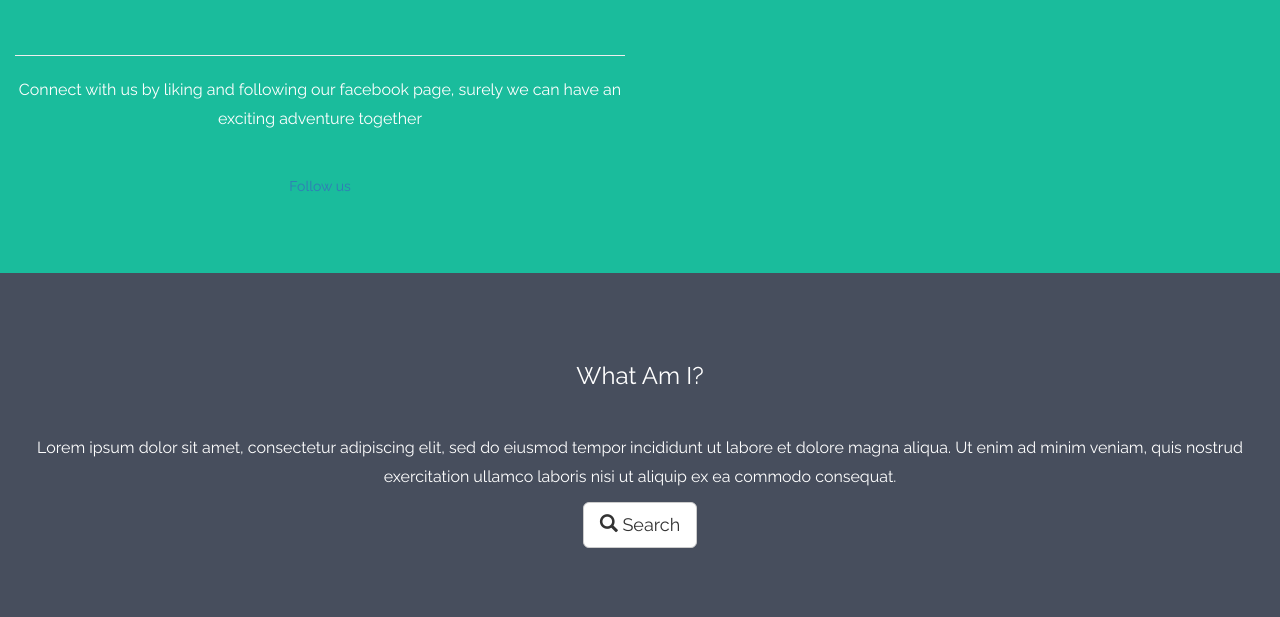
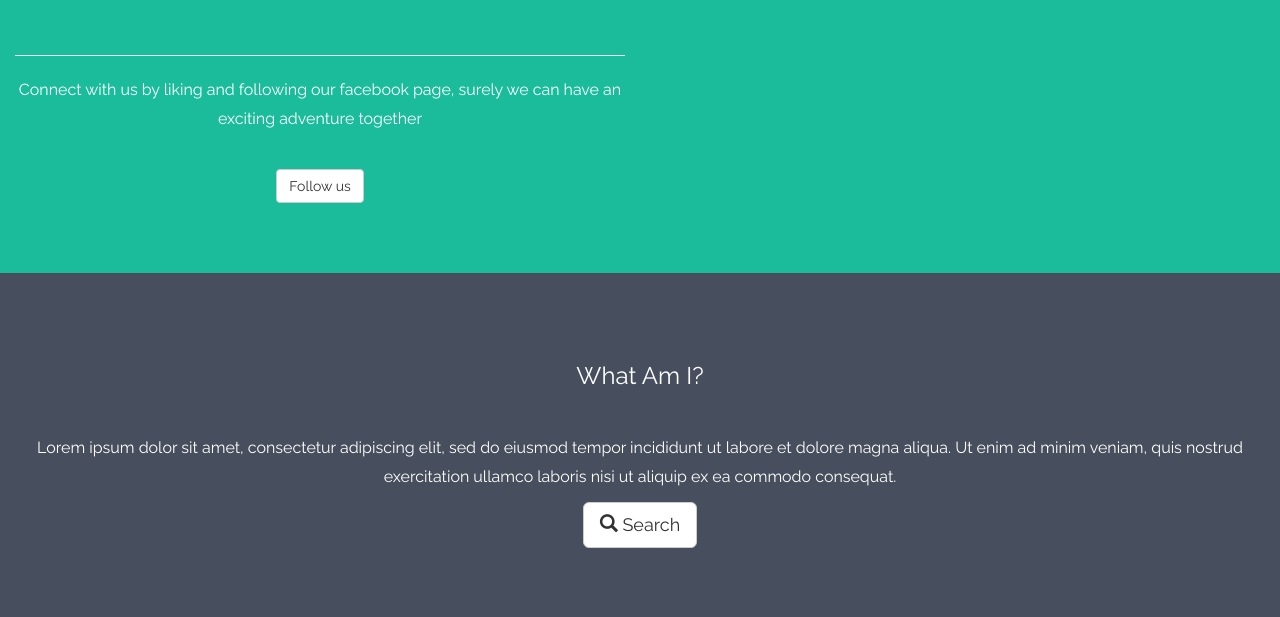
Before and after one commit to Dhelan/d4dendel, a PHP site: page / in a window 1280 px wide. Shown: the part 414-1031 px from the top of the page. Run offline with PHP 8.4, Linux system fonts and the light colour scheme.

Commit message:
Update index.php

```diff
--- a/index.php
+++ b/index.php
@@ -67,11 +67,11 @@
 			<hr class="hr-light wow fadeInLeft" data-wow-delay="0.3s">
 			<p class="wow fadeInLeft" data-wow-delay="0.3s">Connect with us by liking and following our facebook page, surely we can have an exciting adventure together</p>
 			<br>
-			<a href="https://www.facebook.com/d4dendel" class="btn btn-outline-white wow fadeInLeft" data-wow-delay="0.3s">Follow us</a>
+			<a href="https://www.facebook.com/d4dendel" class="btn btn-default fadeInLeft" data-wow-delay="0.3s">Follow us</a>
 		      </div>
 		    </div>
 
-		    <div class="col-lg-6 wow fadeIn">
+		    <div class="col-lg-4 wow fadeIn">
 		      <div class="embed-responsive embed-responsive-16by9 wow fadeInRight">
 			<iframe class="embed-responsive-item" src="https://www.youtube.com/embed/f2cCLH0c40s" frameborder="0" allow="accelerometer; autoplay; encrypted-media; gyroscope; picture-in-picture" allowfullscreen></iframe>
 		      </div>
```
